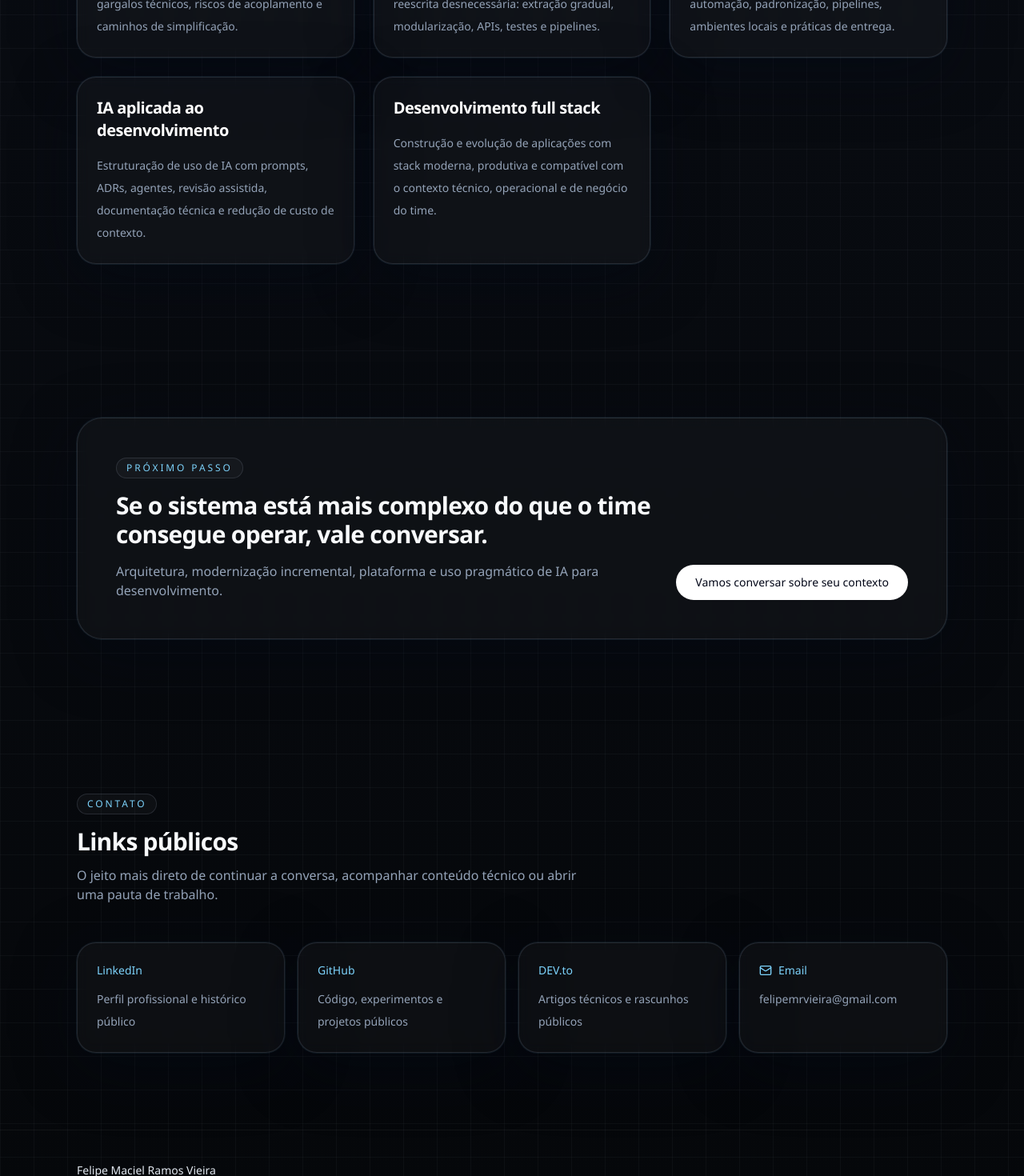
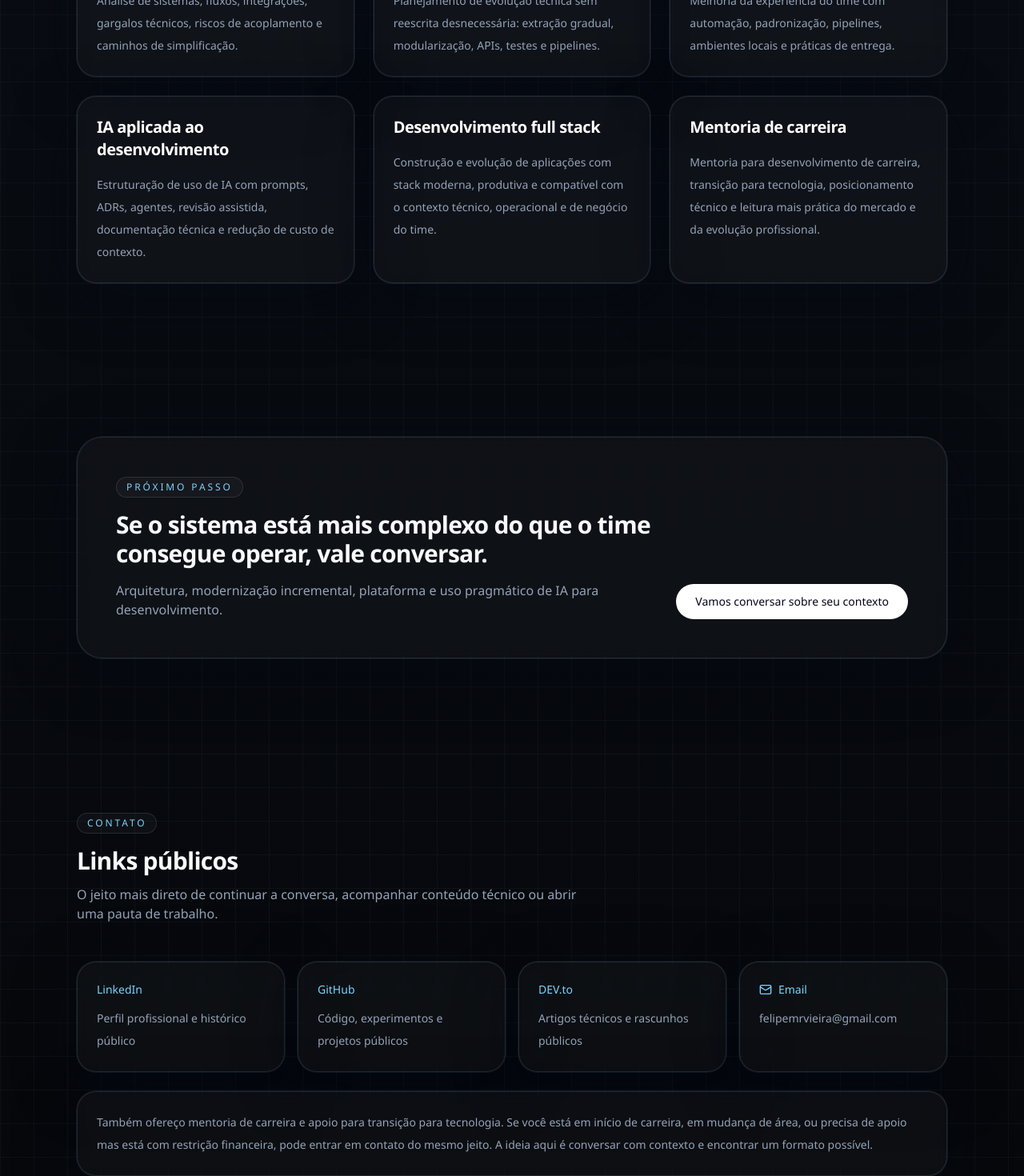
Before and after one commit to felipemrvieira/felipemrvieira.github.io, a Next.js app: page / in a window 1280 px wide. Shown: the part 4140-5610 px from the top of the page at 80% size. Built offline with nearby package versions, Linux system fonts and the light colour scheme.

Commit message:
add career mentoring offer

```diff
--- a/app/page.tsx
+++ b/app/page.tsx
@@ -87,7 +87,7 @@ export default function HomePage() {
         id="consultoria"
         eyebrow="Consultoria"
         title="Como posso ajudar"
-        description="Atuação direta em arquitetura, modernização, plataforma e produtividade técnica."
+        description="Atuação direta em arquitetura, modernização, plataforma, produtividade técnica e mentoria."
       >
         <div className="grid gap-6 md:grid-cols-2 xl:grid-cols-3">
           {serviceCards.map((service) => (
@@ -119,6 +119,13 @@ export default function HomePage() {
           <LinkCard href={site.links.devto} label="DEV.to" copy="Artigos técnicos e rascunhos públicos" />
           <LinkCard href={`mailto:${site.email}`} label="Email" copy={site.email} icon={<Mail size={16} />} />
         </div>
+        <div className="surface mt-6 rounded-3xl p-6">
+          <p className="text-sm leading-7 text-muted">
+            Também ofereço mentoria de carreira e apoio para transição para tecnologia. Se você está em início
+            de carreira, em mudança de área, ou precisa de apoio mas está com restrição financeira, pode entrar
+            em contato do mesmo jeito. A ideia aqui é conversar com contexto e encontrar um formato possível.
+          </p>
+        </div>
       </Section>
     </>
   );
--- a/lib/site.ts
+++ b/lib/site.ts
@@ -77,4 +77,9 @@ export const serviceCards = [
     description:
       "Construção e evolução de aplicações com stack moderna, produtiva e compatível com o contexto técnico, operacional e de negócio do time.",
   },
+  {
+    title: "Mentoria de carreira",
+    description:
+      "Mentoria para desenvolvimento de carreira, transição para tecnologia, posicionamento técnico e leitura mais prática do mercado e da evolução profissional.",
+  },
 ];
```
